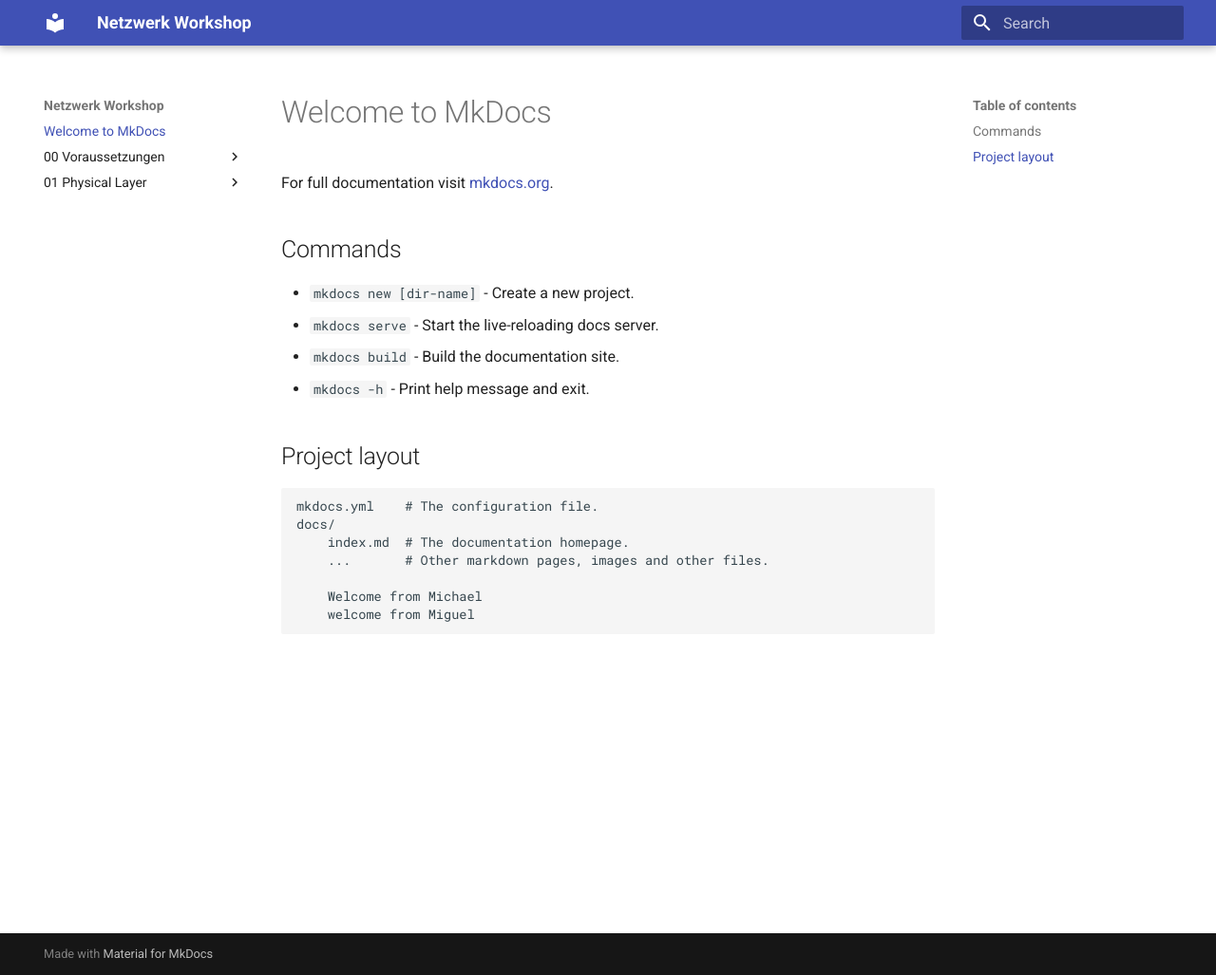
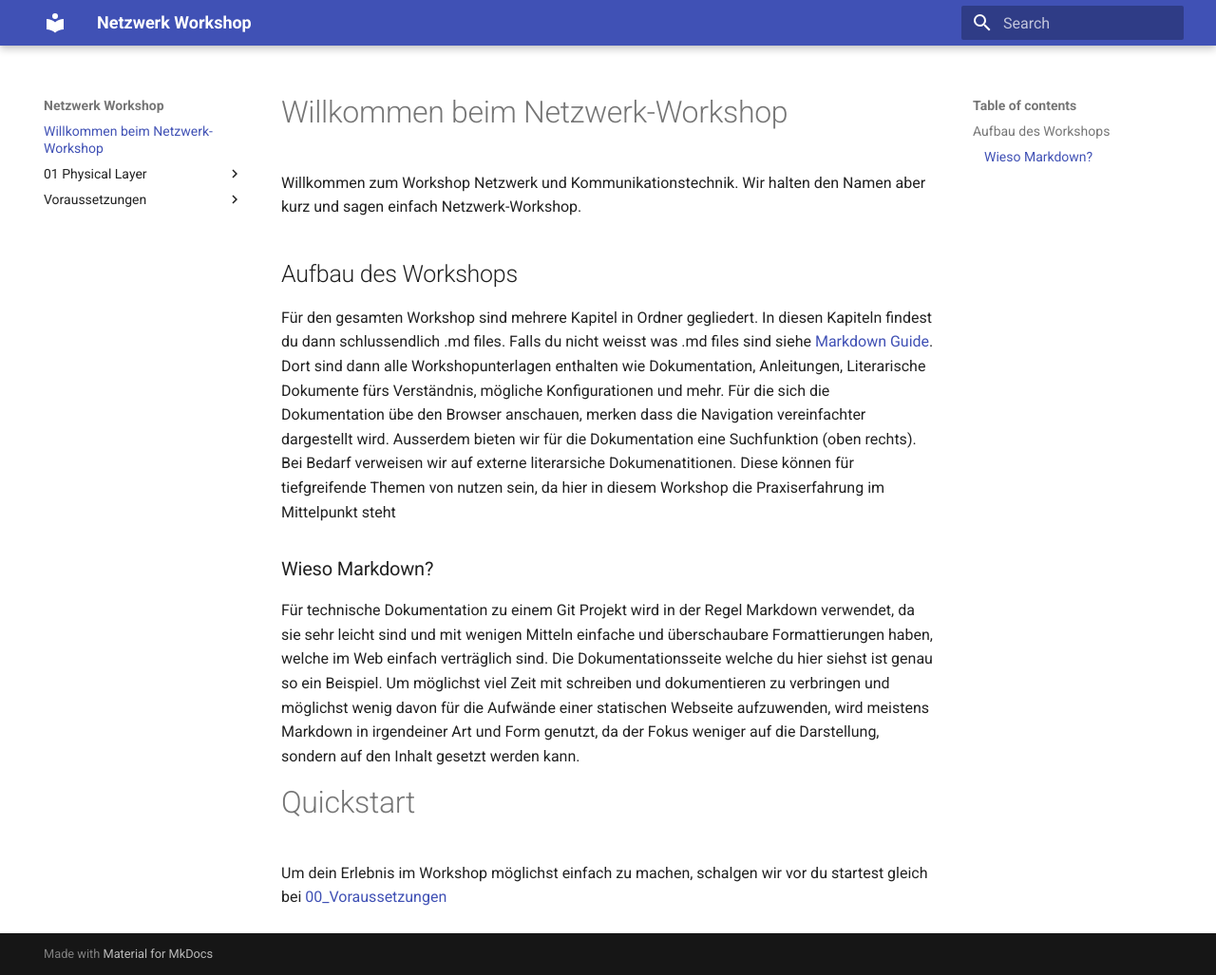
Before and after one commit to migueltinembart/Netzwerk-Workshop, an MkDocs documentation site: the page built from docs/index.md, in a window 1280 px wide and 1027 px high. Shown: the whole window at 95% size. Built offline with MkDocs 1.6.1 and Material for MkDocs 9.7.7, drawn with Linux system fonts in a browser that asks for light colours.

Commit message:
Sturktur neu angepasst
- index.md immer benötigt für jeden Ordnerstart

```diff
--- a/docs/index.md
+++ b/docs/index.md
@@ -1,20 +1,15 @@
-# Welcome to MkDocs
+# Willkommen beim Netzwerk-Workshop
 
-For full documentation visit [mkdocs.org](https://www.mkdocs.org).
+Willkommen zum Workshop Netzwerk und Kommunikationstechnik. Wir halten den Namen aber kurz und sagen einfach Netzwerk-Workshop.
 
-## Commands
+## Aufbau des Workshops
 
-* `mkdocs new [dir-name]` - Create a new project.
-* `mkdocs serve` - Start the live-reloading docs server.
-* `mkdocs build` - Build the documentation site.
-* `mkdocs -h` - Print help message and exit.
+Für den gesamten Workshop sind mehrere Kapitel in Ordner gegliedert. In diesen Kapiteln findest du dann schlussendlich .md files. Falls du nicht weisst was .md files sind siehe [Markdown Guide](https://www.markdownguide.org/). Dort sind dann alle Workshopunterlagen enthalten wie Dokumentation, Anleitungen, Literarische Dokumente fürs Verständnis, mögliche Konfigurationen und mehr. Für die sich die Dokumentation übe den Browser anschauen, merken dass die Navigation vereinfachter dargestellt wird. Ausserdem bieten wir für die Dokumentation eine Suchfunktion (oben rechts). Bei Bedarf verweisen wir auf externe literarsiche Dokumenatitionen. Diese können für tiefgreifende Themen von nutzen sein, da hier in diesem Workshop die Praxiserfahrung im Mittelpunkt steht
 
-## Project layout
+### Wieso Markdown?
 
-    mkdocs.yml    # The configuration file.
-    docs/
-        index.md  # The documentation homepage.
-        ...       # Other markdown pages, images and other files.
+Für technische Dokumentation zu einem Git Projekt wird in der Regel Markdown verwendet, da sie sehr leicht sind und mit wenigen Mitteln einfache und überschaubare Formattierungen haben, welche im Web einfach verträglich sind. Die Dokumentationsseite welche du hier siehst ist genau so ein Beispiel. Um möglichst viel Zeit mit schreiben und dokumentieren zu verbringen und möglichst wenig davon für die Aufwände einer statischen Webseite aufzuwenden, wird meistens Markdown in irgendeiner Art und Form genutzt, da der Fokus weniger auf die Darstellung, sondern auf den Inhalt gesetzt werden kann.
 
-        Welcome from Michael
-        welcome from Miguel
+# Quickstart
+
+Um dein Erlebnis im Workshop möglichst einfach zu machen, schalgen wir vor du startest gleich bei [00_Voraussetzungen](/Voraussetzungen)
--- a/mkdocs.yml
+++ b/mkdocs.yml
@@ -1,3 +1,8 @@
 site_name: "Netzwerk Workshop"
 theme: material
 dev_addr: "0.0.0.0:8080"
+site_url: https://netzwerk-workshop.rebsamen.net
+
+markdown_extensions:
+  - attr_list
+  - md_in_html
```
Also changed, not shown: docs/Voraussetzungen/02_Git_installieren.md (renamed from docs/00_Voraussetzungen/02_Git_installieren.md, +2 -2 lines), docs/Voraussetzungen/03_Putty_installieren.md (added, +27 -0 lines), docs/Voraussetzungen/index.md (added, +6 -0 lines), docs/Voraussetzungen/01_Text-Editor_installieren.md (renamed from docs/00_Voraussetzungen/01_Text-Editor_installieren.md).
